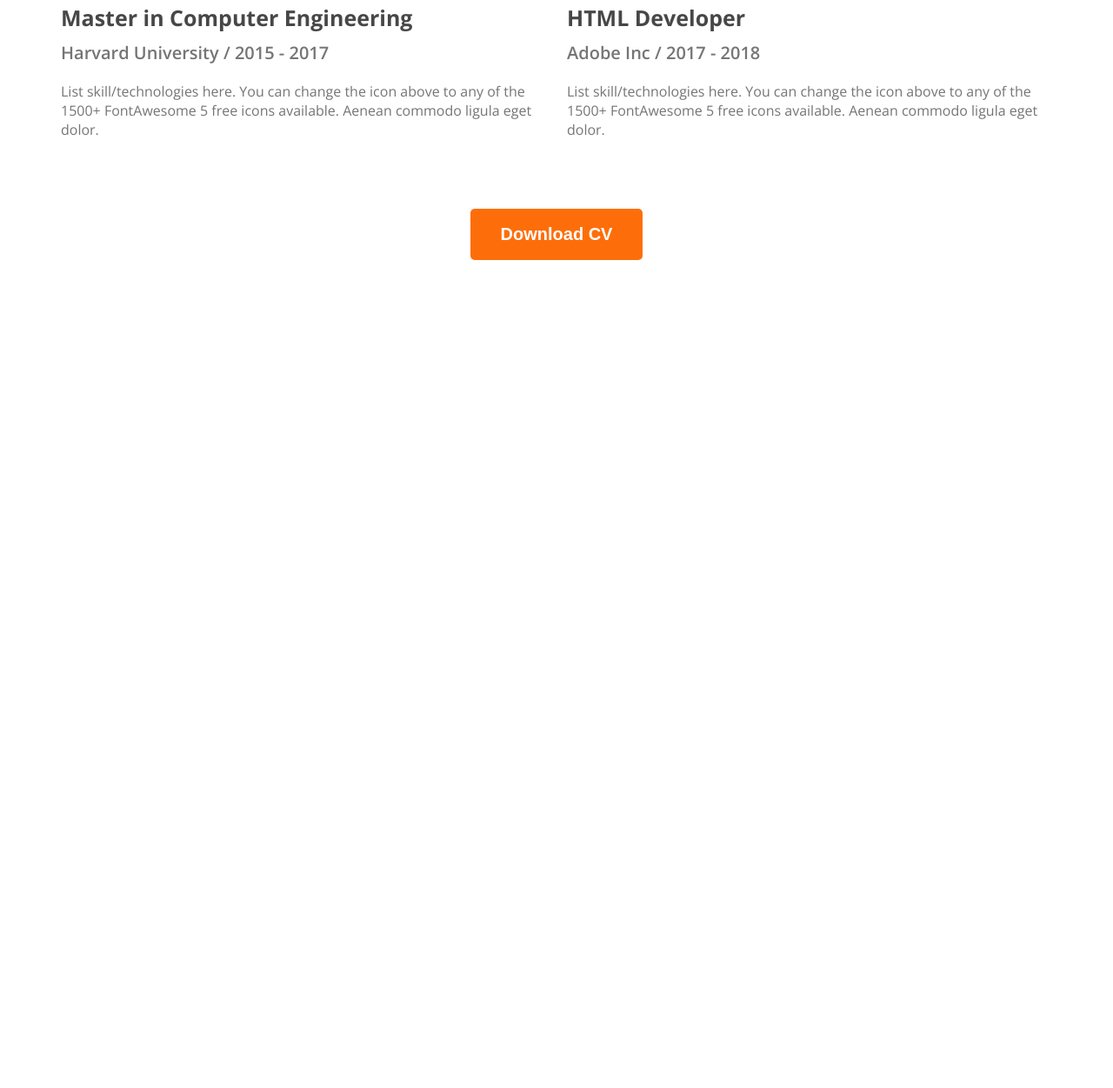
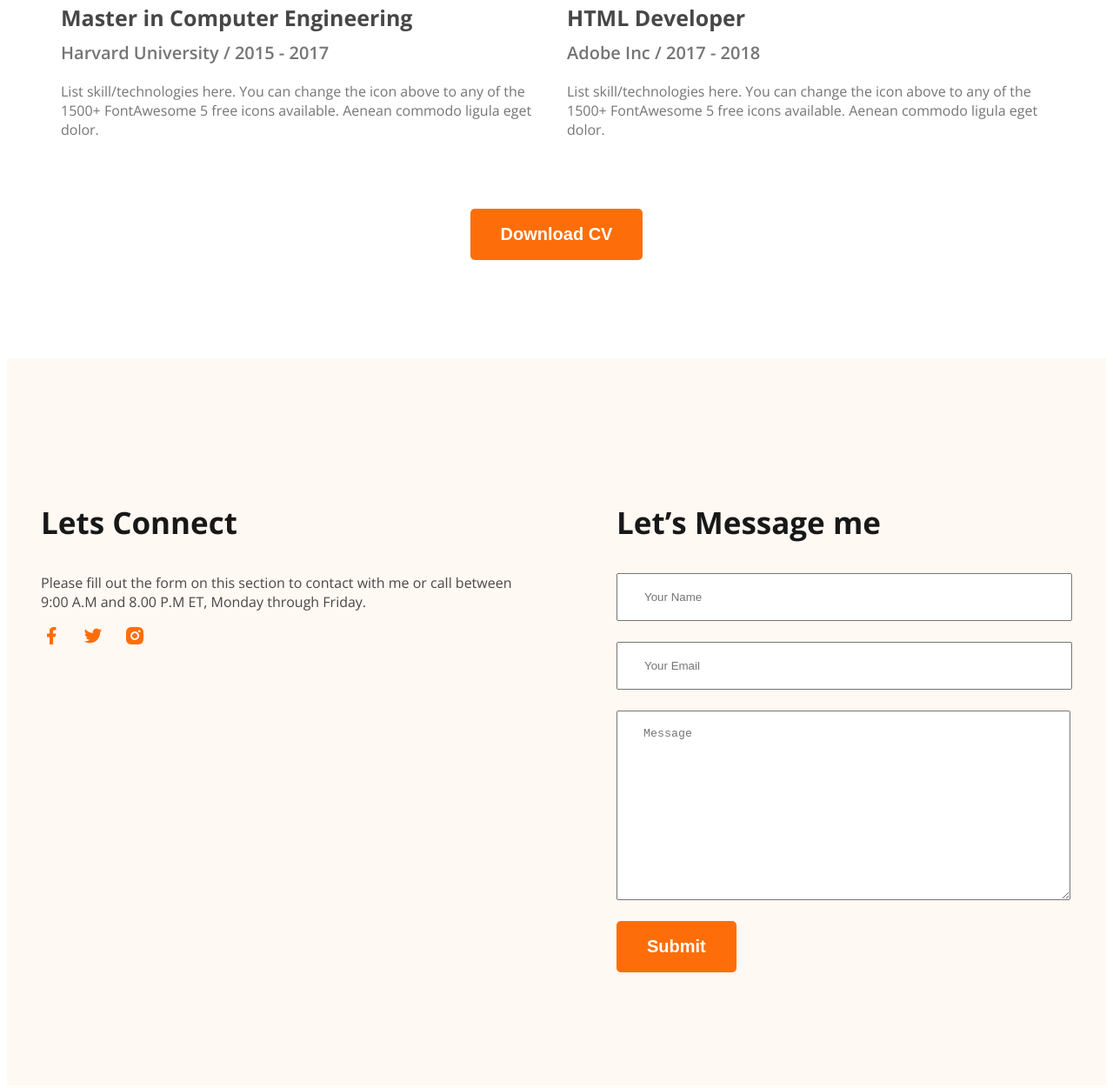
Before and after one commit to ZiauddinJim/00-Programming-Hero, a plain HTML site: page milestone-1/Module-5/index.html in a window 1280 px wide. Shown: the part 2943-4194 px from the top of the page at 87% size. Before the commit the page ends 3250 px from the top, so only its background shows below. Drawn offline with nearby package versions, Linux system fonts and the light colour scheme.

Commit message:
Footer add

```diff
--- a/milestone-1/Module-5/index.html
+++ b/milestone-1/Module-5/index.html
@@ -169,8 +169,33 @@
       </div>
     </section>
   </main>
+
+
+
   <footer>
-
+    <div class="footer-content">
+      <div class="footer-column">
+        <h3 class="footer-connect">Lets Connect</h3>
+        <p class="footer-connect-description">Please fill out the form on this section to contact with me or call
+          between 9:00
+          A.M and 8.00 P.M ET, Monday through
+          Friday.</p>
+        <div class="footer-icon">
+          <a href=""><img src="images/icons/facebook.png" alt=""></a>
+          <a href=""><img src="images/icons/twitter.png" alt=""></a>
+          <a href=""><img src="images/icons/insta.png" alt=""></a>
+        </div>
+      </div>
+      <div class="footer-column">
+        <h3 class="footer-connect">Let’s Message me</h3>
+        <form action="" class="form">
+          <input type="text" name="" id="" placeholder="Your Name">
+          <input type="email" name="" id="" placeholder="Your Email">
+          <textarea name="" id="" placeholder="Message"></textarea>
+          <button class="footer-button btn-primary">Submit</button>
+        </form>
+      </div>
+    </div>
   </footer>
 </body>
 
--- a/milestone-1/Module-5/styles/portfolio.css
+++ b/milestone-1/Module-5/styles/portfolio.css
@@ -10,6 +10,7 @@
   --dark-1: #181818;
   --dark-2: #474747;
   --dark-3: #757575;
+  --background-color: #fff8f3;
 }
 
 .text-primary {
@@ -223,4 +224,50 @@ main {
 .resume-download {
   margin-top: 50px;
   text-align: center;
+  margin-bottom: 113px;
 }
+
+/* Footer Style */
+footer {
+  margin: 0 auto;
+  background-color: var(--background-color);
+}
+.footer-content {
+  display: flex;
+  gap: 100px;
+  justify-content: center;
+}
+.footer-column {
+  margin-top: 130px;
+}
+.footer-connect {
+  color: var(--dark-1);
+  font-size: 35px;
+  font-weight: 700;
+}
+.footer-connect-description {
+  color: var(--dark-2);
+  font-size: 16px;
+  font-weight: 400;
+  width: 562px;
+}
+.footer-icon a img {
+  margin-right: 20px;
+}
+
+input {
+  display: block;
+  margin-bottom: 24px;
+  padding: 18px 30px;
+  width: 460px;
+}
+textarea {
+  display: block;
+  margin-bottom: 24px;
+  padding: 18px 30px;
+  width: 460px;
+  height: 180px;
+}
+.footer-button {
+  margin-bottom: 130px;
+}
```
